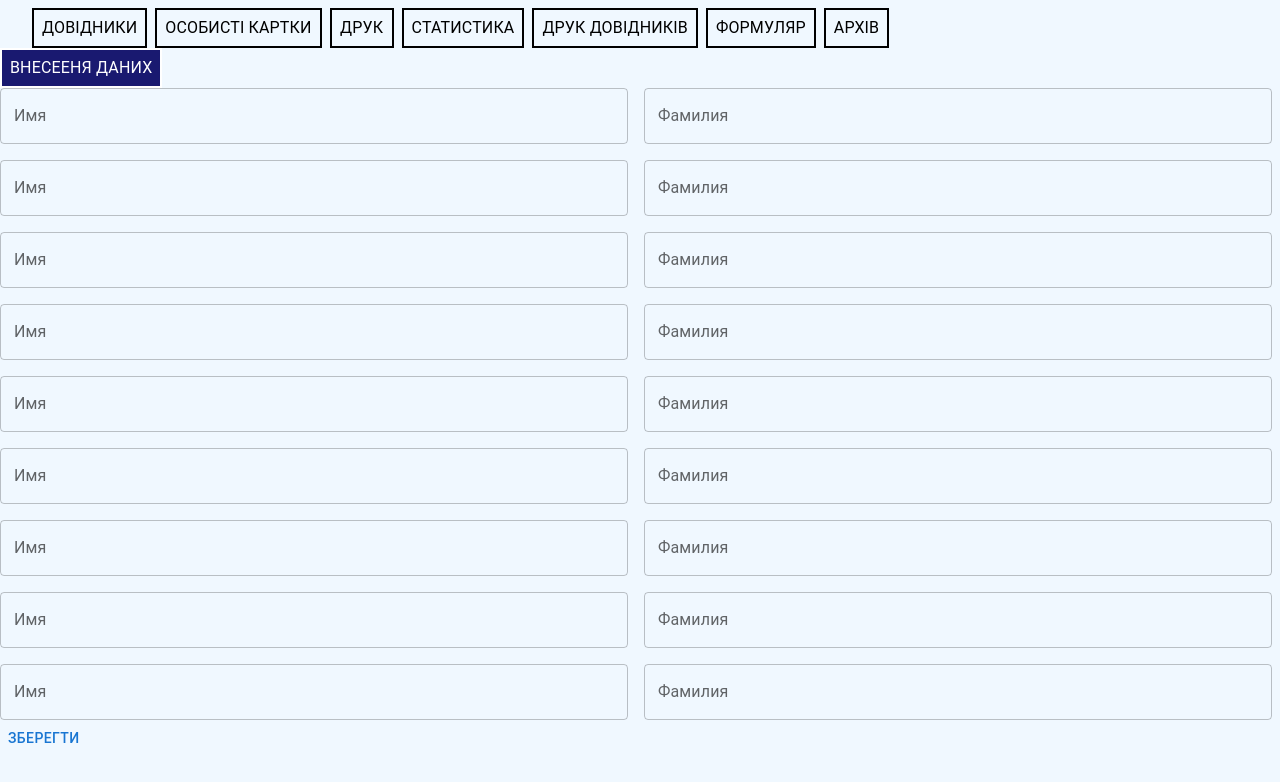
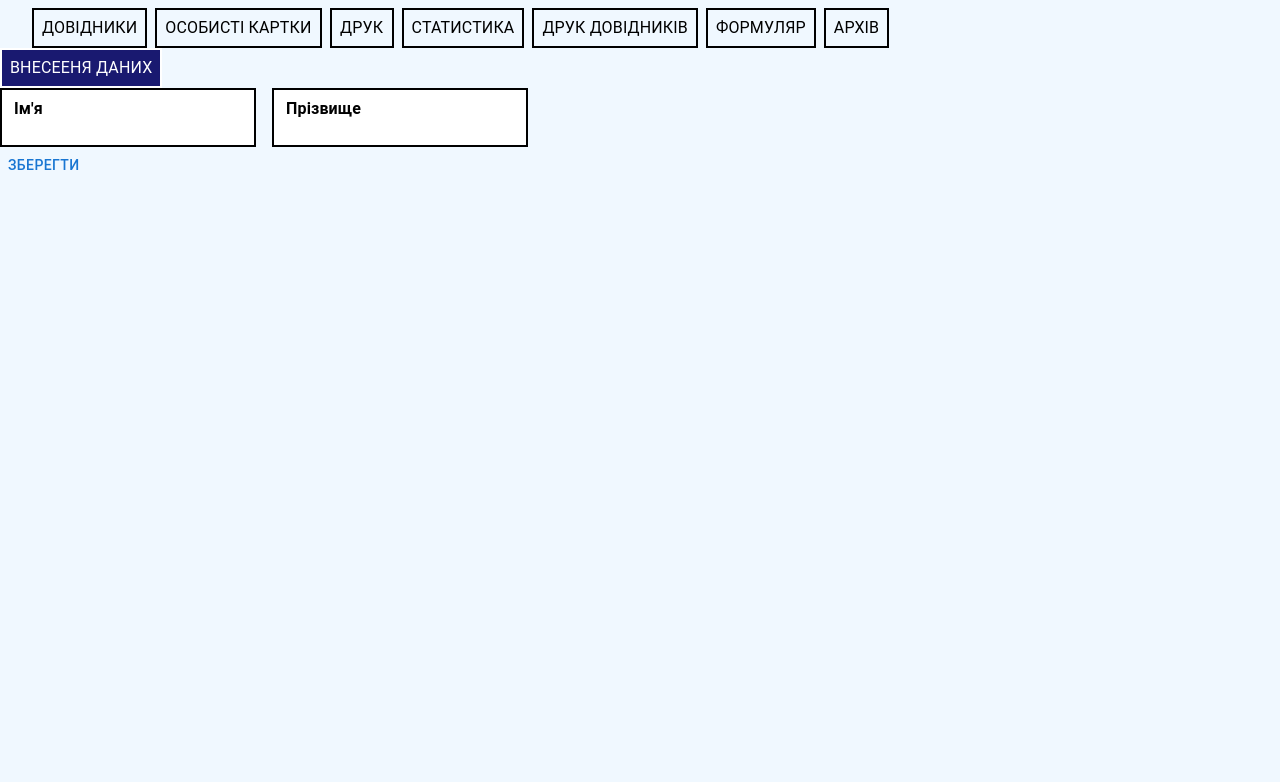
Before and after one commit to aquamaryne/university_server, a React (Create React App) app in the folder front/: page /mainPage in a window 1280 px wide. Both pictures are taken after a click on the button "ВНЕСЕЕНЯ ДАНИХ". Shown: the top 782 px of the page. Built offline with nearby package versions, Linux system fonts and the light colour scheme; a web font is replaced by a local one.

Commit message:
design changes

```diff
--- a/front/package.json
+++ b/front/package.json
@@ -1,6 +1,6 @@
 {
   "name": "front",
-  "version": "0.1.0",
+  "version": "1.0.0",
   "private": true,
   "dependencies": {
     "@emotion/react": "^11.11.3",
--- a/front/src/components/enterData.js
+++ b/front/src/components/enterData.js
@@ -3,7 +3,40 @@ import TextField from '@mui/material/TextField';
 import Button from '@mui/material/Button';
 import Grid from '@mui/material/Grid';
 import Typography from '@mui/material/Typography'
+import { styled } from '@mui/system';
 import "../css/form.css";
+
+
+const ModernTextField = styled(TextField)({
+    "& .MuiOutlinedInput-root": {
+        borderRadius: "0px",
+        backgroundColor: "white",
+        border: "2px solid black",
+        "&:hover fieldset": {
+            borderColor: "transparent", // убираем границу при наведении
+        },
+        "&.Mui-focused fieldset": {
+            borderColor: "black", // меняем цвет границы при фокусировке
+        },
+    },
+    "& .MuiInputLabel-root": {
+        color: "black",
+        fontWeight: "bold",
+    },
+    "& .MuiInputBase-input": {
+        color: "black",
+    },
+    "& .MuiFormHelperText-root": {
+        color: "gray",
+    },
+    "& .MuiOutlinedInput-notchedOutline": {
+        border: "none",
+    },
+    "& .MuiOutlinedInput-input": {
+        padding: "16px",
+    },
+    transition: "background-color 0.3s, border-color 0.3s, box-shadow 0.3s",
+});
 
 const buttonStyles = (clicked) => ({
     border: 2,
@@ -38,155 +71,33 @@ const EnterDataForm = () => {
                     <form>
                         <Grid container spacing={2}>
                             <Grid item xs={12} md={6}>
-                                <TextField
+                                <ModernTextField
                                     fullWidth
-                                    label="Имя"
+                                    label="Ім'я"
                                     name='name'
-                                    onChange={"_"}
+                                    onChange={() => {}}
+                                    variant="outlined"
+                                    size="small"
+                                    color="primary"
                                 />
                             </Grid>
                             <Grid item xs={12} md={6}>
-                                <TextField
+                                <ModernTextField
                                     fullWidth
-                                    label="Фамилия"
+                                    label="Прізвище"
                                     name='name'
-                                    onChange={"_"}
-                                />
-                            </Grid>
-                            <Grid item xs={12} md={6}>
-                                <TextField
-                                    fullWidth
-                                    label="Имя"
-                                    name='name'
-                                    onChange={"_"}
-                                />
-                            </Grid>
-                            <Grid item xs={12} md={6}>
-                                <TextField
-                                    fullWidth
-                                    label="Фамилия"
-                                    name='name'
-                                    onChange={"_"}
-                                />
-                            </Grid>
-                            <Grid item xs={12} md={6}>
-                                <TextField
-                                    fullWidth
-                                    label="Имя"
-                                    name='name'
-                                    onChange={"_"}
-                                />
-                            </Grid>
-                            <Grid item xs={12} md={6}>
-                                <TextField
-                                    fullWidth
-                                    label="Фамилия"
-                                    name='name'
-                                    onChange={"_"}
-                                />
-                            </Grid>
-                            <Grid item xs={12} md={6}>
-                                <TextField
-                                    fullWidth
-                                    label="Имя"
-                                    name='name'
-                                    onChange={"_"}
-                                />
-                            </Grid>
-                            <Grid item xs={12} md={6}>
-                                <TextField
-                                    fullWidth
-                                    label="Фамилия"
-                                    name='name'
-                                    onChange={"_"}
-                                />
-                            </Grid>
-                            <Grid item xs={12} md={6}>
-                                <TextField
-                                    fullWidth
-                                    label="Имя"
-                                    name='name'
-                                    onChange={"_"}
-                                />
-                            </Grid>
-                            <Grid item xs={12} md={6}>
-                                <TextField
-                                    fullWidth
-                                    label="Фамилия"
-                                    name='name'
-                                    onChange={"_"}
-                                />
-                            </Grid>
-                            <Grid item xs={12} md={6}>
-                                <TextField
-                                    fullWidth
-                                    label="Имя"
-                                    name='name'
-                                    onChange={"_"}
-                                />
-                            </Grid>
-                            <Grid item xs={12} md={6}>
-                                <TextField
-                                    fullWidth
-                                    label="Фамилия"
-                                    name='name'
-                                    onChange={"_"}
-                                />
-                            </Grid>
-                            <Grid item xs={12} md={6}>
-                                <TextField
-                                    fullWidth
-                                    label="Имя"
-                                    name='name'
-                                    onChange={"_"}
-                                />
-                            </Grid>
-                            <Grid item xs={12} md={6}>
-                                <TextField
-                                    fullWidth
-                                    label="Фамилия"
-                                    name='name'
-                                    onChange={"_"}
-                                />
-                            </Grid>
-                            <Grid item xs={12} md={6}>
-                                <TextField
-                                    fullWidth
-                                    label="Имя"
-                                    name='name'
-                                    onChange={"_"}
-                                />
-                            </Grid>
-                            <Grid item xs={12} md={6}>
-                                <TextField
-                                    fullWidth
-                                    label="Фамилия"
-                                    name='name'
-                                    onChange={"_"}
-                                />
-                            </Grid>
-                            <Grid item xs={12} md={6}>
-                                <TextField
-                                    fullWidth
-                                    label="Имя"
-                                    name='name'
-                                    onChange={"_"}
-                                />
-                            </Grid>
-                            <Grid item xs={12} md={6}>
-                                <TextField
-                                    fullWidth
-                                    label="Фамилия"
-                                    name='name'
-                                    onChange={"_"}
+                                    onChange={() => {}}
+                                    variant="outlined"
+                                    size="small"
+                                    color="primary"
                                 />
                             </Grid>
                         </Grid>
-                        <Button type='save'>Зберегти</Button>
-                    </form>
-                </div>
-            )}
-        </div>
+                    <Button type='save'>Зберегти</Button>
+                </form>
+            </div>
+        )}
+    </div>
     )
 };
 
--- a/front/src/css/table.css
+++ b/front/src/css/table.css
@@ -40,25 +40,24 @@
     width: 90%;
     border-collapse: collapse;
     background-color: #fff; /* Цвет фона таблицы */
-    box-shadow: 0 0 10px rgba(0, 0, 0, 0.1); /* Тень для таблицы */
   }
 
   .print-table th,
   .print-table td {
-    border: 1px solid #ddd; /* Цвет границ ячеек */
+    border: 1px solid #000000; /* Цвет границ ячеек */
     padding: 8px;
     text-align: left;
     font-size: 16px;
   }
 
   .print-table th {
-    background-color: #f2f2f2;
+    background-color: #ffffff;
     font-weight: bold;
     color: #333; /* Цвет текста заголовка столбца */
   }
 
   .print-table td {
-    color: #666; /* Цвет текста ячеек */
+    color: #1f1f1f; /* Цвет текста ячеек */
   }
 
   /* Стили для четных строк */
```
